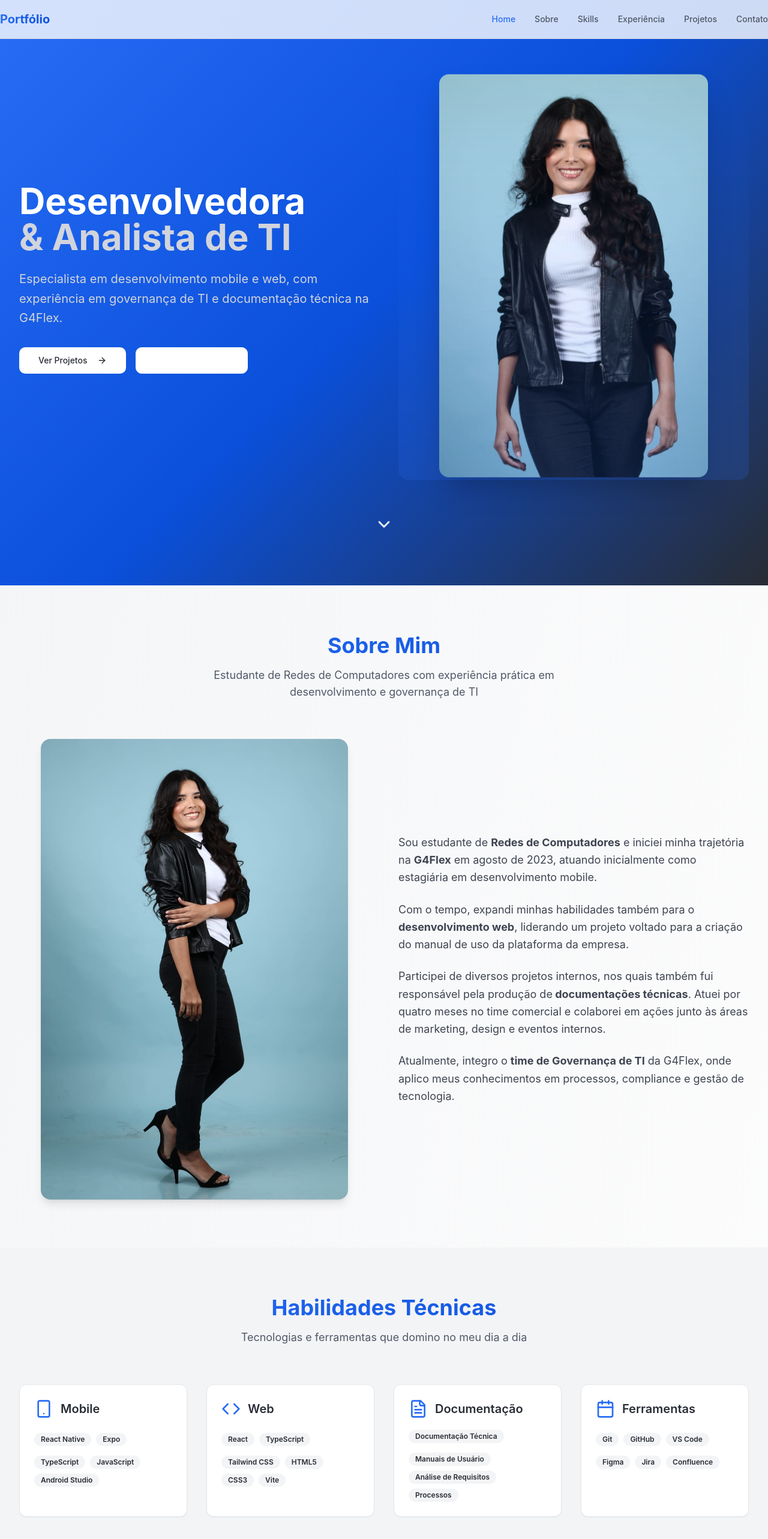
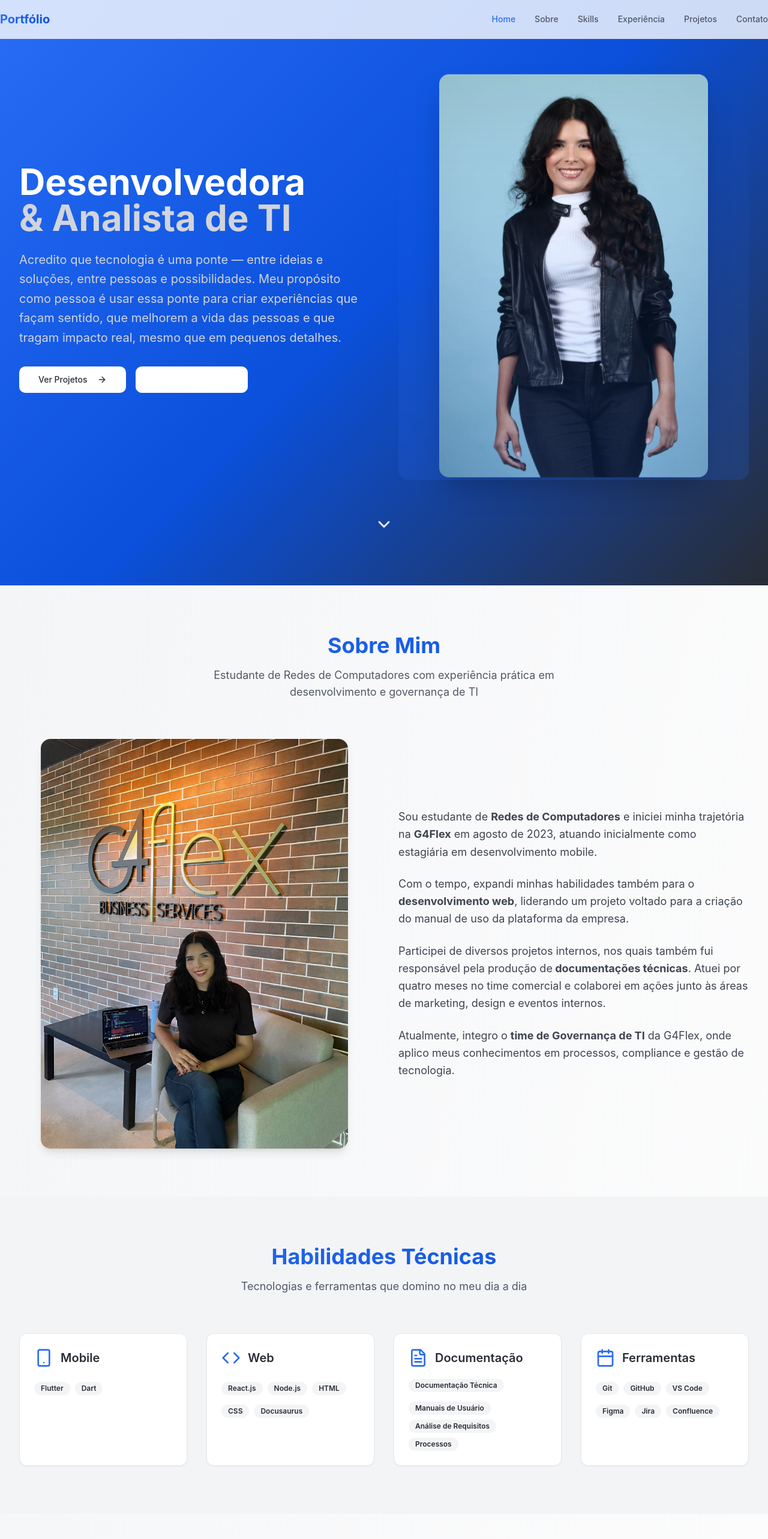
Before and after one commit to JuliaaNasc/projetct-web-portfolio, a React (Vite) app: page / in a window 1280 px wide. Shown: the top 2566 px of the page at 60% size. Built offline with nearby package versions, Linux system fonts and the light colour scheme.

Commit message:
Update About Me and Skills
Update the subtitle in the hero section and replace the "About Me" section photo. Also, update the skills information.

```diff
--- a/src/components/Portfolio.tsx
+++ b/src/components/Portfolio.tsx
@@ -1,4 +1,3 @@
-
 import { useState, useEffect } from 'react';
 import { Button } from '@/components/ui/button';
 import { Card, CardContent } from '@/components/ui/card';
@@ -23,8 +22,8 @@ const Portfolio = () => {
   const [activeSection, setActiveSection] = useState('home');
 
   const skills = {
-    mobile: ['React Native', 'Expo', 'TypeScript', 'JavaScript', 'Android Studio'],
-    web: ['React', 'TypeScript', 'Tailwind CSS', 'HTML5', 'CSS3', 'Vite'],
+    mobile: ['Flutter', 'Dart'],
+    web: ['React.js', 'Node.js', 'HTML', 'CSS', 'Docusaurus'],
     documentation: ['Documentação Técnica', 'Manuais de Usuário', 'Análise de Requisitos', 'Processos'],
     tools: ['Git', 'GitHub', 'VS Code', 'Figma', 'Jira', 'Confluence']
   };
@@ -153,7 +152,7 @@ const Portfolio = () => {
                 <span className="block text-portfolio-gray-200">& Analista de TI</span>
               </h1>
               <p className="text-xl text-portfolio-gray-200 mb-8 leading-relaxed">
-                Especialista em desenvolvimento mobile e web, com experiência em governança de TI e documentação técnica na G4Flex.
+                Acredito que tecnologia é uma ponte — entre ideias e soluções, entre pessoas e possibilidades. Meu propósito como pessoa é usar essa ponte para criar experiências que façam sentido, que melhorem a vida das pessoas e que tragam impacto real, mesmo que em pequenos detalhes.
               </p>
               <div className="flex flex-col sm:flex-row gap-4">
                 <Button
@@ -207,7 +206,7 @@ const Portfolio = () => {
           <div className="grid lg:grid-cols-2 gap-12 items-center">
             <div className="animate-fade-in">
               <img
-                src="/lovable-uploads/a267f5b3-6c2d-424a-ad17-df42089619f0.png"
+                src="/lovable-uploads/e63109c0-e7ed-4930-810e-f5cee8531194.png"
                 alt="Foto Profissional 2"
                 className="w-full max-w-lg mx-auto rounded-2xl shadow-lg"
               />
```
Also changed, not shown: public/lovable-uploads/e63109c0-e7ed-4930-810e-f5cee8531194.png (added).
